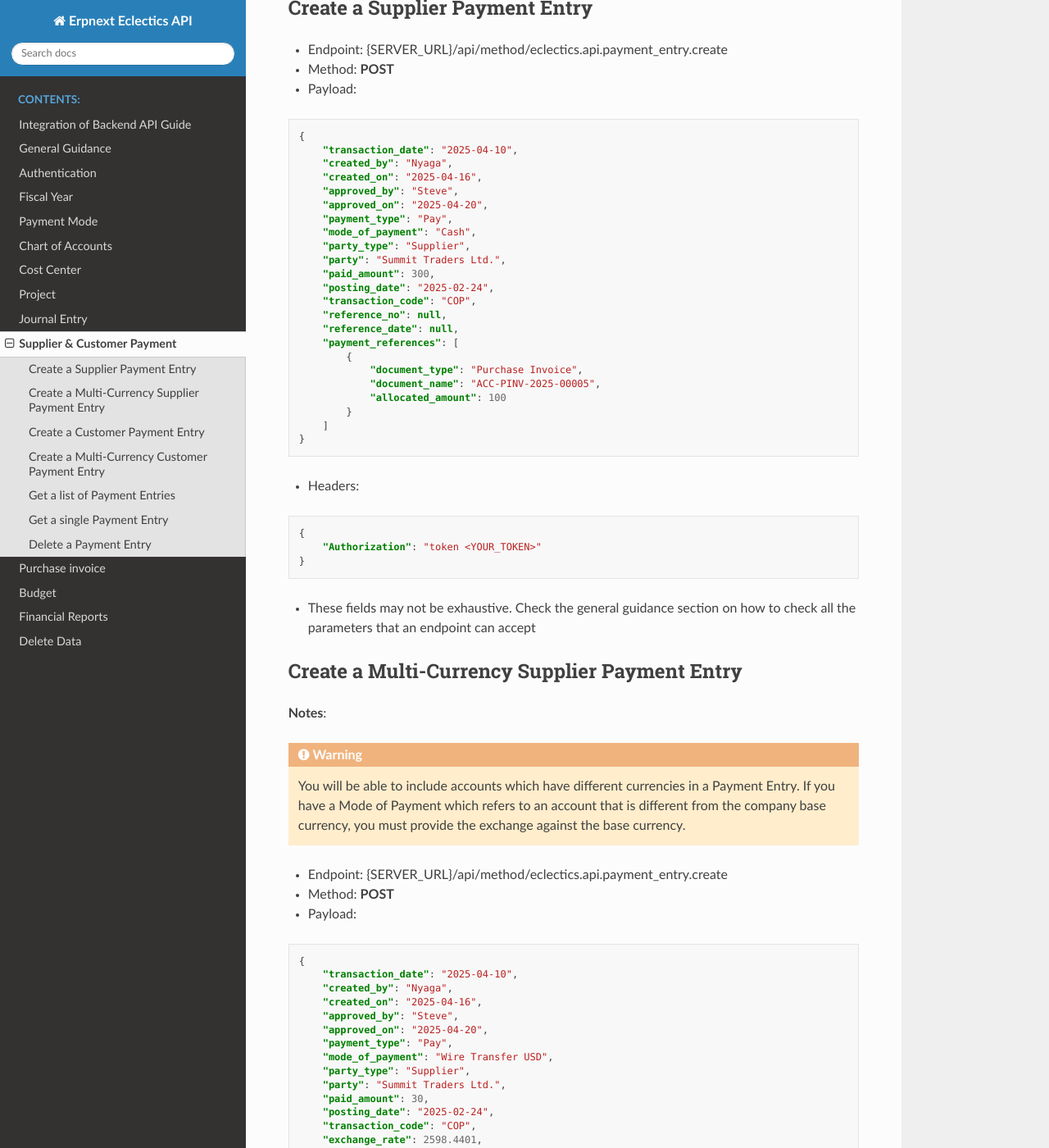
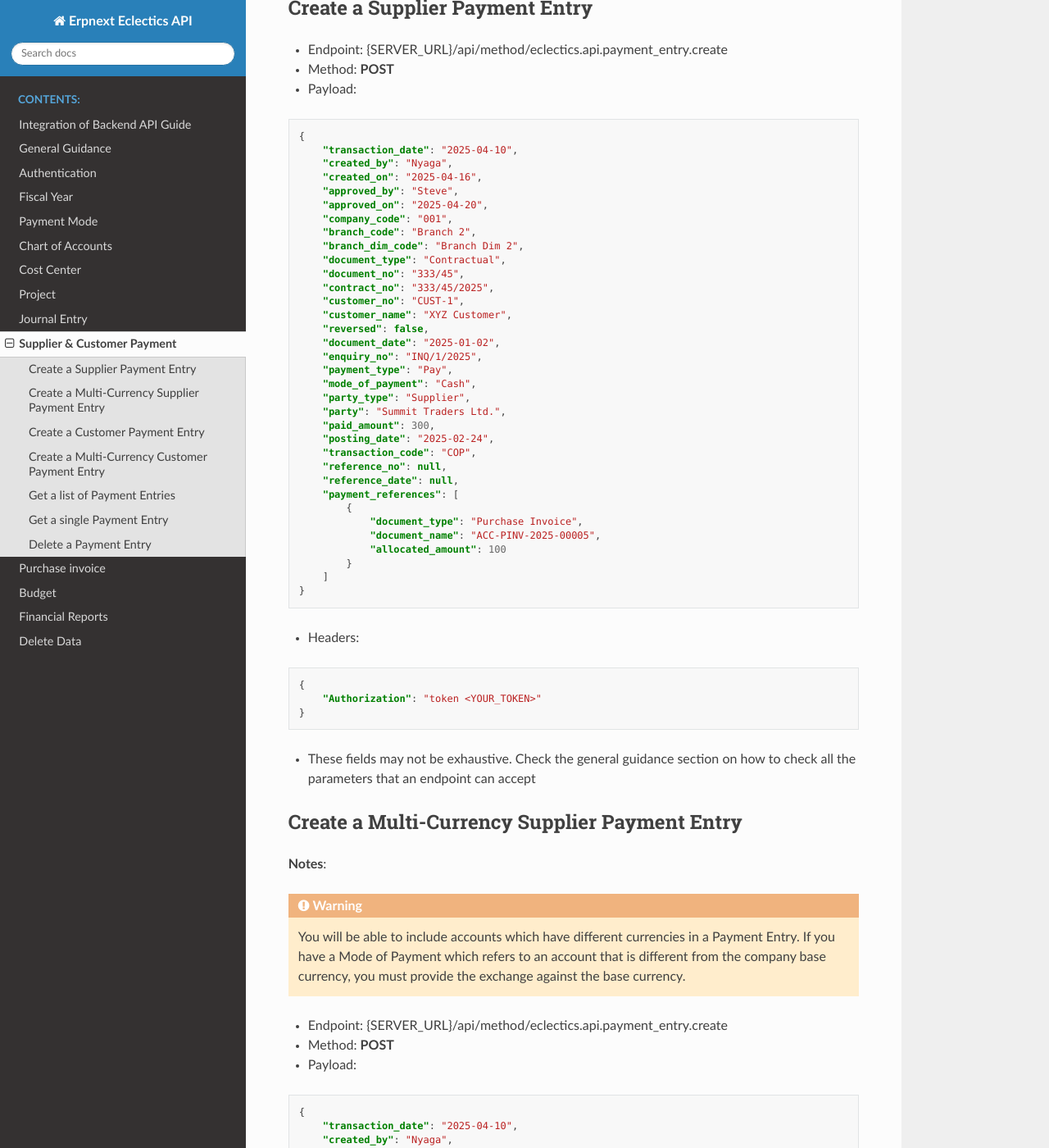
Before and after one commit to stevenyaga/erpnext-api-docs, a Sphinx documentation site: the page built from docs/payment.rst, in a window 1280 px wide and 1400 px high, scrolled down 671 px. Shown: the whole window at 82% size. Built offline with Sphinx 7.4.7 and the Read the Docs theme 3.1.0, drawn with Linux system fonts in a browser that asks for light colours; some of the changed text lies outside the part shown.

Commit message:
docs: Update API documentation

```diff
--- a/docs/payment.rst
+++ b/docs/payment.rst
@@ -35,6 +35,17 @@
         "created_on": "2025-04-16",
         "approved_by": "Steve",
         "approved_on": "2025-04-20",
+        "company_code": "001",
+        "branch_code": "Branch 2",
+        "branch_dim_code": "Branch Dim 2",
+        "document_type": "Contractual",
+        "document_no": "333/45",
+        "contract_no": "333/45/2025",
+        "customer_no": "CUST-1",
+        "customer_name": "XYZ Customer",
+        "reversed": false,
+        "document_date": "2025-01-02",
+        "enquiry_no": "INQ/1/2025",
         "payment_type": "Pay",
         "mode_of_payment": "Cash",
         "party_type": "Supplier",
@@ -87,6 +98,17 @@
         "created_on": "2025-04-16",
         "approved_by": "Steve",
         "approved_on": "2025-04-20",
+        "company_code": "001",
+        "branch_code": "Branch 2",
+        "branch_dim_code": "Branch Dim 2",
+        "document_type": "Contractual",
+        "document_no": "333/45",
+        "contract_no": "333/45/2025",
+        "customer_no": "CUST-1",
+        "customer_name": "XYZ Customer",
+        "reversed": false,
+        "document_date": "2025-01-02",
+        "enquiry_no": "INQ/1/2025",
         "payment_type": "Pay",
         "mode_of_payment": "Wire Transfer USD",
         "party_type": "Supplier",
@@ -138,6 +160,17 @@
         "created_on": "2025-04-16",
         "approved_by": "Steve",
         "approved_on": "2025-04-20",
+        "company_code": "001",
+        "branch_code": "Branch 2",
+        "branch_dim_code": "Branch Dim 2",
+        "document_type": "Contractual",
+        "document_no": "333/45",
+        "contract_no": "333/45/2025",
+        "customer_no": "CUST-1",
+        "customer_name": "XYZ Customer",
+        "reversed": false,
+        "document_date": "2025-01-02",
+        "enquiry_no": "INQ/1/2025",
         "title": "First Customer Payment",
         "payment_type": "Receive",
         "mode_of_payment": "Cash",
@@ -188,6 +221,17 @@
         "created_on": "2025-04-16",
         "approved_by": "Steve",
         "approved_on": "2025-04-20",
+        "company_code": "001",
+        "branch_code": "Branch 2",
+        "branch_dim_code": "Branch Dim 2",
+        "document_type": "Contractual",
+        "document_no": "333/45",
+        "contract_no": "333/45/2025",
+        "customer_no": "CUST-1",
+        "customer_name": "XYZ Customer",
+        "reversed": false,
+        "document_date": "2025-01-02",
+        "enquiry_no": "INQ/1/2025",
         "title": "First Multi Currency Payment",
         "payment_type": "Receive",
         "mode_of_payment": "Wire Transfer USD",
```
Also changed, not shown: docs/journal-entry.rst (+22 -0 lines), docs/purchase-invoice.rst (+33 -0 lines).
